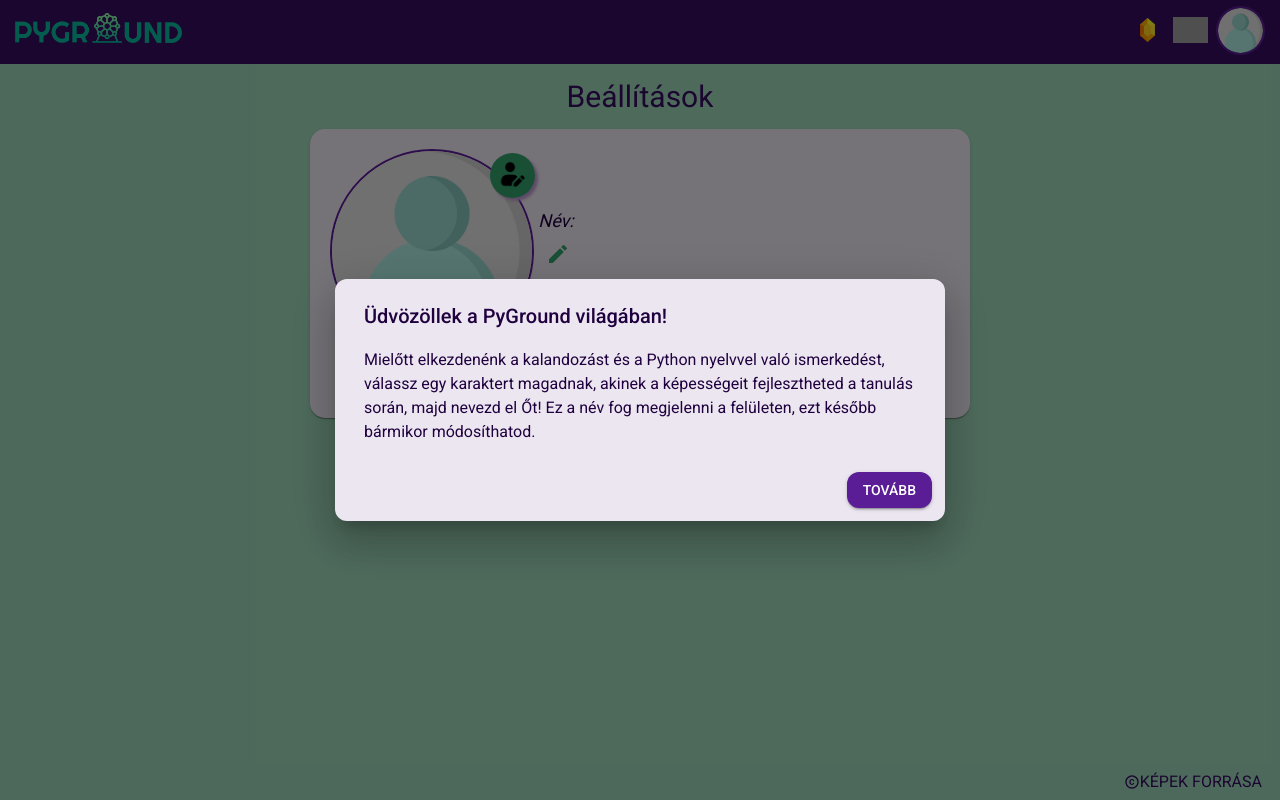
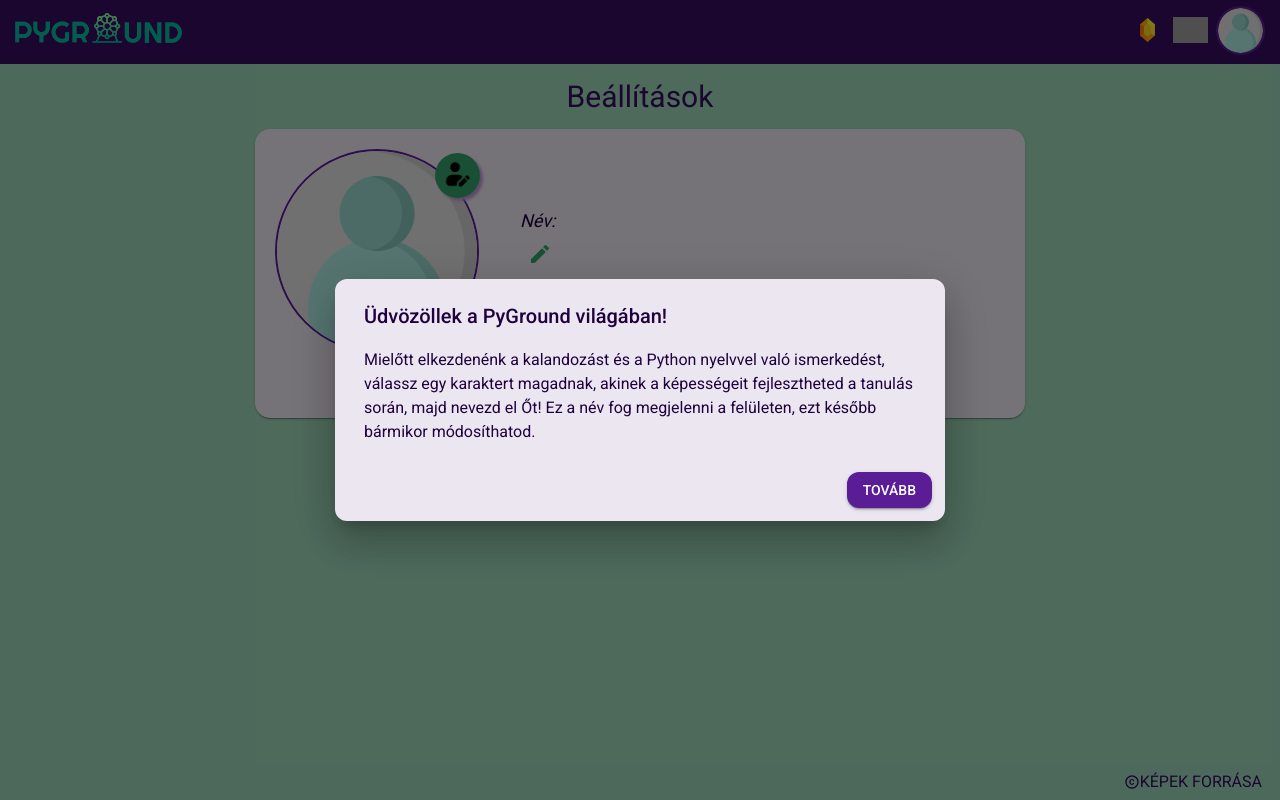
Before and after one commit to freka333/pyground, a Next.js app: page /settings in a window 1280 px wide. Built offline with nearby package versions, Linux system fonts and the light colour scheme; no server answers; the database is empty; sample sign-in values are in the browser's storage; grey boxes are pictures that could not be loaded.

Commit message:
add minWidth to Card in settings

```diff
--- a/pages/settings.jsx
+++ b/pages/settings.jsx
@@ -78,7 +78,7 @@
         <Layout user={userInfo} >
             <ContainerBox flexDirection='column' alignItems='center'>
                 <Typography fontSize='30px' sx={{ margin: '10px' }}>Beállítások</Typography>
-                <Card sx={{ width: '50%', padding: '10px', borderRadius: '15px' }}>
+                <Card sx={{ width: '50%', minWidth: '750px', padding: '10px', borderRadius: '15px' }}>
                     <Grid container sx={{ alignItems: 'center' }}>
                         <Grid item xs={4}>
                             <CustomAvatar alt='User icon' src={userInfo.icon} />
```
